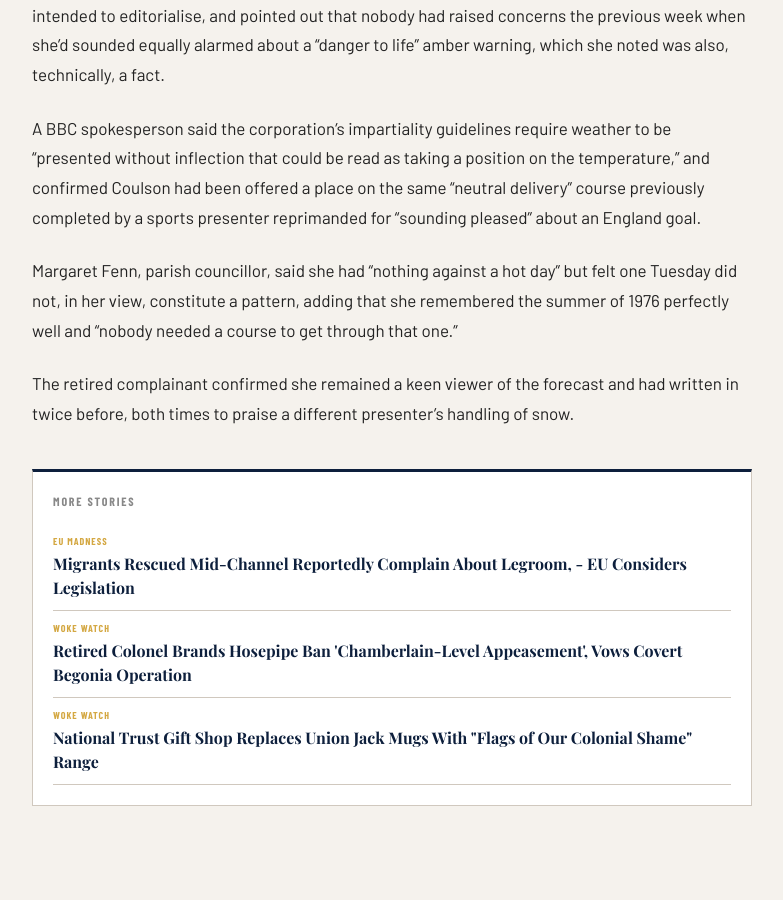
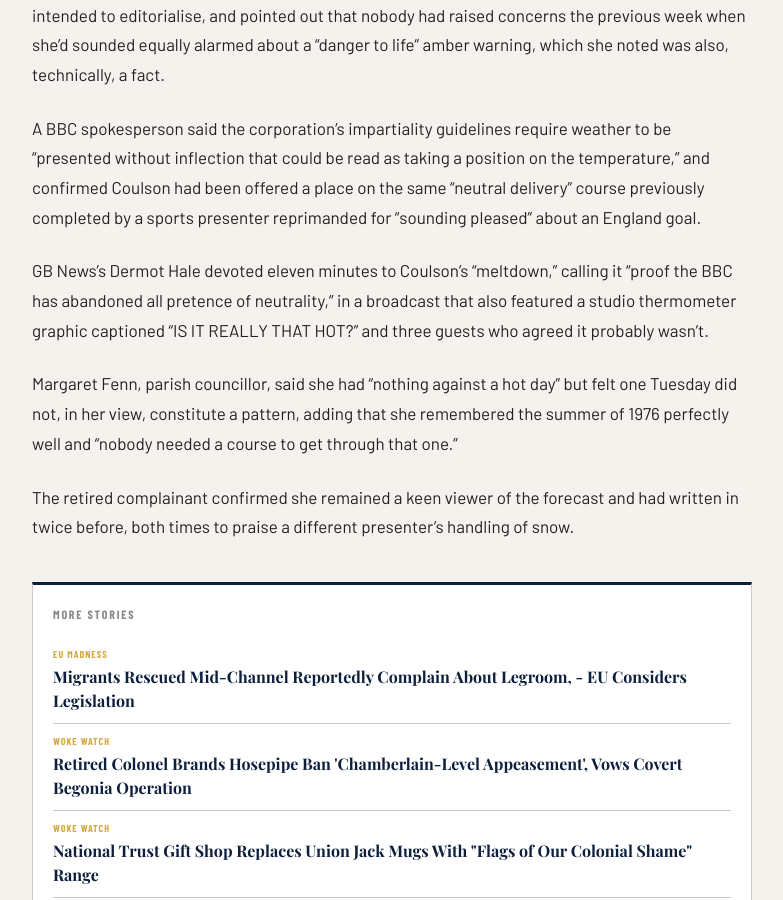
Before and after one commit to matt-palmer999/britishpatriots, a Jekyll site: the page built from _posts/2026-08-02-heatwave-presenter-neutrality.md, in a window 1280 px wide and 900 px high, scrolled down 1404 px. Shown: the whole window, without its empty margins (248-1031 px from the left). Built offline with Jekyll 4.4.1, drawn with Linux system fonts in a browser that asks for light colours; some web fonts are replaced.

Commit message:
Update 2026-08-02-heatwave-presenter-neutrality.md

```diff
--- a/_posts/2026-08-02-heatwave-presenter-neutrality.md
+++ b/_posts/2026-08-02-heatwave-presenter-neutrality.md
@@ -13,6 +13,8 @@ BBC weather presenter Freya Coulson was formally spoken to by an editor after he
 
 A BBC spokesperson said the corporation's impartiality guidelines require weather to be "presented without inflection that could be read as taking a position on the temperature," and confirmed Coulson had been offered a place on the same "neutral delivery" course previously completed by a sports presenter reprimanded for "sounding pleased" about an England goal.
 
+GB News's Dermot Hale devoted eleven minutes to Coulson's "meltdown," calling it "proof the BBC has abandoned all pretence of neutrality," in a broadcast that also featured a studio thermometer graphic captioned "IS IT REALLY THAT HOT?" and three guests who agreed it probably wasn't.
+
 Margaret Fenn, parish councillor, said she had "nothing against a hot day" but felt one Tuesday did not, in her view, constitute a pattern, adding that she remembered the summer of 1976 perfectly well and "nobody needed a course to get through that one."
 
 The retired complainant confirmed she remained a keen viewer of the forecast and had written in twice before, both times to praise a different presenter's handling of snow.
```
